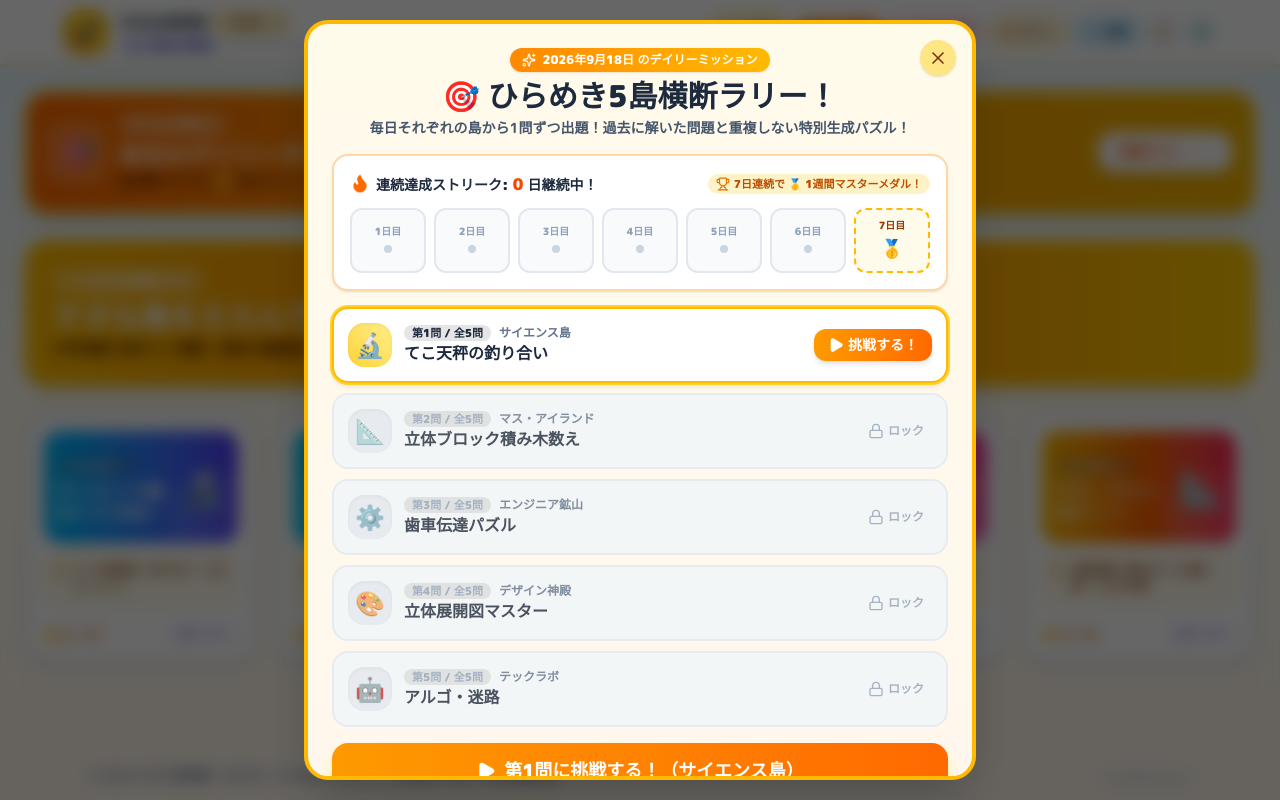
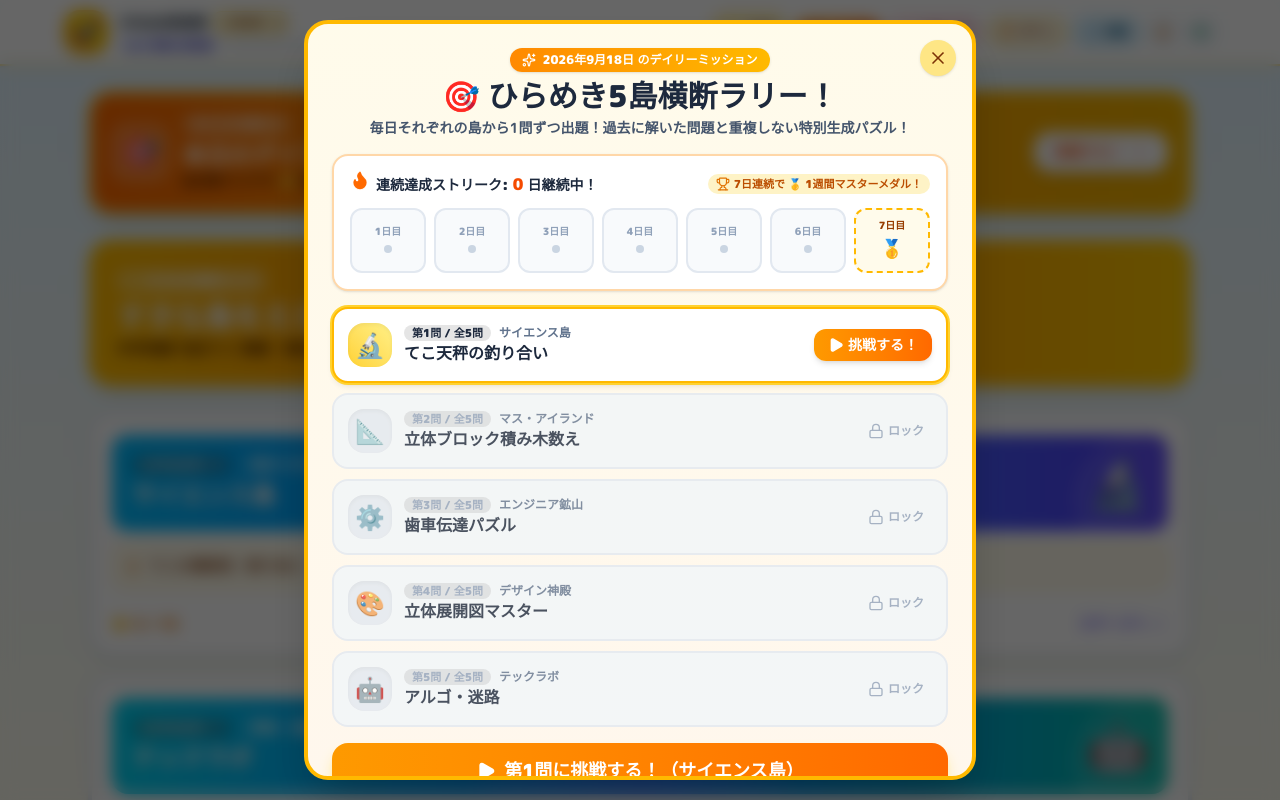
Before and after one commit to c1t0d0s0/steam, a React (Vite) app: page / in a window 1280 px wide. Shown: the top 800 px of the page. Built offline with nearby package versions, Linux system fonts and the light colour scheme.

Commit message:
fixed some bugs

```diff
--- a/src/App.tsx
+++ b/src/App.tsx
@@ -287,7 +287,7 @@ export const App: React.FC<AppProps> = ({ autoPromptDaily }) => {
       />
 
       {/* Main Content Area */}
-      <main className="flex-1 flex flex-col items-center">
+      <main className="flex-1 flex flex-col items-center w-full">
         <IslandMap
           progress={progress}
           selectedIslandId={selectedIslandId}
--- a/src/components/gamification/MuseumModal.tsx
+++ b/src/components/gamification/MuseumModal.tsx
@@ -22,7 +22,7 @@ export const MuseumModal: React.FC<MuseumModalProps> = ({ progress, onClose }) =
 
   return (
     <div className="fixed inset-0 z-50 bg-black/60 backdrop-blur-sm flex items-center justify-center p-3 sm:p-4">
-      <div className="bg-slate-50 rounded-3xl border-4 border-amber-300 shadow-2xl max-w-2xl w-full p-4 sm:p-6 relative flex flex-col max-h-[90vh]">
+      <div className="bg-slate-50 rounded-3xl border-4 border-amber-300 shadow-2xl max-w-3xl w-full p-4 sm:p-6 relative flex flex-col max-h-[90vh]">
         {/* Close button */}
         <button
           onClick={() => {
@@ -105,12 +105,13 @@ export const MuseumModal: React.FC<MuseumModalProps> = ({ progress, onClose }) =
                       setActiveItem(item);
                     }
                   }}
-                  className={`p-3 rounded-2xl border-2 flex flex-col items-center text-center transition-all ${
+                  className={`p-2.5 sm:p-3 rounded-2xl border-2 flex flex-col items-center text-center justify-between min-h-[145px] sm:min-h-[160px] transition-all ${
                     isUnlocked
                       ? 'bg-white border-amber-200 hover:border-amber-400 shadow-sm active:scale-95 cursor-pointer'
                       : 'bg-slate-100 border-dashed border-slate-300 opacity-60 cursor-not-allowed'
                   }`}
                 >
+                  <div className="flex flex-col items-center w-full">
                     <div className="text-3xl sm:text-4xl my-1 filter drop-shadow">
                       {isUnlocked ? item.icon : '❓'}
                     </div>
@@ -126,10 +127,12 @@ export const MuseumModal: React.FC<MuseumModalProps> = ({ progress, onClose }) =
                       ))}
                     </div>
 
-                  <span className="text-xs font-black text-slate-800 line-clamp-1">
+                    <span className="text-xs font-black text-slate-800 leading-snug break-words px-1 mt-1 text-center">
                       {isUnlocked ? item.name : '未発見の発明'}
                     </span>
-                  <span className="text-[10px] text-slate-400 font-bold">
+                  </div>
+
+                  <span className="text-[10px] text-slate-400 font-bold mt-1">
                     {isUnlocked ? item.category : '???'}
                   </span>
                 </button>
--- a/src/components/home/IslandMap.tsx
+++ b/src/components/home/IslandMap.tsx
@@ -155,7 +155,7 @@ export const IslandMap: React.FC<IslandMapProps> = ({
   const isDailyCompleted = progress.dailyChallenge?.completed || (progress.dailyChallenge?.clearedIndices?.length || 0) >= 5;
 
   return (
-    <div className="w-full max-w-7xl mx-auto px-3 py-4 sm:px-6 sm:py-6">
+    <div className="w-full max-w-6xl mx-auto px-3 py-4 sm:px-6 sm:py-6">
       {/* Daily Challenge Interactive Banner (Only displayed when NOT yet cleared today) */}
       {onOpenDaily && !isDailyCompleted && (
         <div
@@ -209,8 +209,8 @@ export const IslandMap: React.FC<IslandMapProps> = ({
         </p>
       </div>
 
-      {/* Islands Grid: 1 column on Smartphone, 1 horizontal row (5 columns) on PC */}
-      <div className="grid grid-cols-1 md:grid-cols-5 gap-3 lg:gap-4">
+      {/* Islands Vertical Stack: 1 column on both Smartphone and PC with full width matching Welcome banner */}
+      <div className="flex flex-col gap-3.5 sm:gap-4 w-full">
         {ISLANDS.map((island) => {
           // Calculate total stars for this island
           let islandEarnedStars = 0;
@@ -229,46 +229,50 @@ export const IslandMap: React.FC<IslandMapProps> = ({
                 sound.playClick();
                 setIslandId(island.id);
               }}
-              className="group bg-white rounded-3xl border-4 border-slate-200 hover:border-amber-400 shadow-md hover:shadow-xl transition-all duration-300 p-4 sm:p-3 lg:p-4 flex flex-col justify-between cursor-pointer active:scale-[0.98] relative overflow-hidden"
+              className="group bg-white rounded-3xl border-4 border-slate-200 hover:border-amber-400 shadow-md hover:shadow-xl transition-all duration-300 p-3.5 sm:p-4 lg:p-5 flex flex-col justify-between cursor-pointer active:scale-[0.99] relative overflow-hidden"
             >
               {/* Island Header banner */}
               <div
-                className={`w-full h-24 sm:h-28 rounded-2xl bg-gradient-to-r ${island.bgGradient} p-2.5 sm:p-3 flex items-center justify-between shadow-inner relative overflow-hidden`}
+                className={`w-full rounded-2xl bg-gradient-to-r ${island.bgGradient} p-3.5 sm:p-4 lg:p-5 flex items-center justify-between shadow-inner relative overflow-hidden`}
               >
-                <div className="text-white z-10 min-w-0 pr-1">
-                  <span className="px-1.5 py-0.5 bg-black/20 rounded-lg text-[10px] font-black tracking-wide whitespace-nowrap">
-                    CATEGORY: {island.category}
-                  </span>
-                  <h3 className="text-base sm:text-lg font-black mt-0.5 drop-shadow truncate">{island.title}</h3>
-                  <span className="text-[11px] sm:text-xs text-white/90 font-bold block truncate">{island.subtitle}</span>
+                <div className="text-white z-10 min-w-0 pr-2">
+                  <div className="flex items-center gap-2 mb-1">
+                    <span className="px-2 py-0.5 bg-black/25 rounded-lg text-[10px] sm:text-xs font-black tracking-wide whitespace-nowrap">
+                      CATEGORY: {island.category}
+                    </span>
+                    <span className="text-xs sm:text-sm text-white/90 font-bold hidden sm:inline">
+                      • {island.subtitle}
+                    </span>
+                  </div>
+                  <h3 className="text-lg sm:text-2xl font-black drop-shadow">{island.title}</h3>
+                  <span className="text-xs text-white/95 font-bold block sm:hidden mt-0.5">{island.subtitle}</span>
                 </div>
-                <div className="text-4xl sm:text-3xl lg:text-4xl filter drop-shadow group-hover:scale-110 transition-transform z-10 shrink-0">
+                <div className="text-4xl sm:text-5xl filter drop-shadow group-hover:scale-110 transition-transform z-10 shrink-0">
                   {island.icon}
                 </div>
 
                 {/* Decorative circle backdrop */}
-                <div className="absolute -right-6 -bottom-6 w-24 h-24 bg-white/10 rounded-full pointer-events-none"></div>
+                <div className="absolute -right-8 -bottom-8 w-32 h-32 bg-white/10 rounded-full pointer-events-none"></div>
               </div>
 
               {/* Entrance Exam connection */}
-              <div className="mt-2.5 bg-amber-50 rounded-xl p-2 border border-amber-200 text-amber-900 text-[11px] font-bold flex items-start gap-1.5">
-                <Award className="w-3.5 h-3.5 text-amber-600 shrink-0 mt-0.5" />
-                <span className="line-clamp-2">{island.examTopic}</span>
+              <div className="mt-3 bg-amber-50 rounded-xl p-2.5 sm:p-3 border border-amber-200 text-amber-900 text-xs sm:text-sm font-bold flex items-center gap-2">
+                <Award className="w-4 h-4 text-amber-600 shrink-0" />
+                <span>{island.examTopic}</span>
               </div>
 
               {/* Island footer / Stars & Action */}
-              <div className="mt-3 pt-2.5 border-t border-slate-100 flex items-center justify-between">
-                <div className="flex items-center gap-1 text-[11px] sm:text-xs font-black text-amber-600">
-                  <Star className="w-3.5 h-3.5 text-amber-400 fill-amber-400" />
+              <div className="mt-3 pt-3 border-t border-slate-100 flex items-center justify-between">
+                <div className="flex items-center gap-1.5 text-xs sm:text-sm font-black text-amber-600">
+                  <Star className="w-4 h-4 text-amber-400 fill-amber-400" />
                   <span>
                     {islandEarnedStars} / {islandTotalStars}
                   </span>
                 </div>
 
-                <div className="flex items-center gap-0.5 text-[11px] sm:text-xs font-black text-indigo-600 group-hover:translate-x-1 transition-transform">
-                  <span className="hidden sm:inline">ステージ</span>
-                  <span className="sm:hidden">選択</span>
-                  <ChevronRight className="w-3.5 h-3.5" />
+                <div className="flex items-center gap-1 text-xs sm:text-sm font-black text-indigo-600 group-hover:translate-x-1 transition-transform">
+                  <span>ステージへ</span>
+                  <ChevronRight className="w-4 h-4" />
                 </div>
               </div>
             </div>
@@ -278,8 +282,8 @@ export const IslandMap: React.FC<IslandMapProps> = ({
 
       {/* Stage Select Modal */}
       {selectedIsland && (
-        <div className="fixed inset-0 z-50 bg-black/60 backdrop-blur-sm flex items-center justify-center p-4">
-          <div className="bg-white rounded-3xl border-4 border-amber-300 shadow-2xl max-w-xl w-full p-5 sm:p-6 relative flex flex-col max-h-[90vh] overflow-y-auto">
+        <div className="fixed inset-0 z-50 bg-black/60 backdrop-blur-sm flex items-center justify-center p-3 sm:p-4">
+          <div className="bg-white rounded-3xl border-4 border-amber-300 shadow-2xl max-w-2xl sm:max-w-3xl w-full p-4 sm:p-6 relative flex flex-col max-h-[90vh] overflow-y-auto">
             {/* Close button */}
             <button
               onClick={() => {
@@ -311,13 +315,13 @@ export const IslandMap: React.FC<IslandMapProps> = ({
             {/* Games and Levels */}
             <div className="space-y-4">
               {selectedIsland.games.map((game) => (
-                <div key={game.type} className="bg-slate-50 p-3.5 rounded-2xl border border-slate-200">
+                <div key={game.type} className="bg-slate-50 p-3 sm:p-4 rounded-2xl border border-slate-200">
                   <h4 className="text-sm font-black text-slate-800 mb-2.5 flex items-center gap-1.5">
                     <span>🎮</span>
                     <span>{game.name}</span>
                   </h4>
 
-                  <div className="grid grid-cols-3 sm:grid-cols-6 gap-2">
+                  <div className="grid grid-cols-3 sm:grid-cols-6 gap-2 sm:gap-2.5">
                     {game.levels.map((lvl) => {
                       const stars = getStageStars(game.stagePrefix, lvl);
                       const difficultyLabel =
@@ -339,13 +343,13 @@ export const IslandMap: React.FC<IslandMapProps> = ({
                             sound.playClick();
                             onLaunchGame(game.type, lvl);
                           }}
-                          className="p-2 sm:p-2.5 rounded-xl border-2 border-amber-200 bg-white hover:border-amber-400 hover:bg-amber-50 active:scale-95 shadow-sm transition-all flex flex-col items-center text-center"
+                          className="p-2 sm:p-2.5 rounded-xl border-2 border-amber-200 bg-white hover:border-amber-400 hover:bg-amber-50 active:scale-95 shadow-sm transition-all flex flex-col items-center text-center w-full min-w-0"
                         >
                           <span className="text-[11px] sm:text-xs font-black text-amber-900 mb-1 whitespace-nowrap">
                             Lv.{lvl} ({difficultyLabel})
                           </span>
 
-                          <div className="flex gap-0.5 mb-1">
+                          <div className="flex gap-0.5 mb-1 shrink-0">
                             {[1, 2, 3].map((starNum) => (
                               <Star
                                 key={starNum}
@@ -358,9 +362,9 @@ export const IslandMap: React.FC<IslandMapProps> = ({
                             ))}
                           </div>
 
-                          <div className="flex items-center gap-0.5 text-[9px] sm:text-[10px] font-black text-emerald-600 bg-emerald-50 px-1.5 py-0.5 rounded-md mt-0.5">
-                            <Play className="w-2.5 h-2.5 fill-emerald-600" />
-                            <span>スタート</span>
+                          <div className="w-full flex items-center justify-center gap-0.5 sm:gap-1 text-[10px] sm:text-xs font-black text-emerald-700 bg-emerald-50 border border-emerald-200 px-1 sm:px-2 py-0.5 rounded-md mt-0.5 whitespace-nowrap shrink-0">
+                            <Play className="w-2.5 h-2.5 sm:w-3 sm:h-3 fill-emerald-600 shrink-0" />
+                            <span className="whitespace-nowrap">スタート</span>
                           </div>
                         </button>
                       );
```
Also changed, not shown: 1 other file (tests, documents, lock files or other folders). Lines whose indentation alone changed are shown as unchanged.
